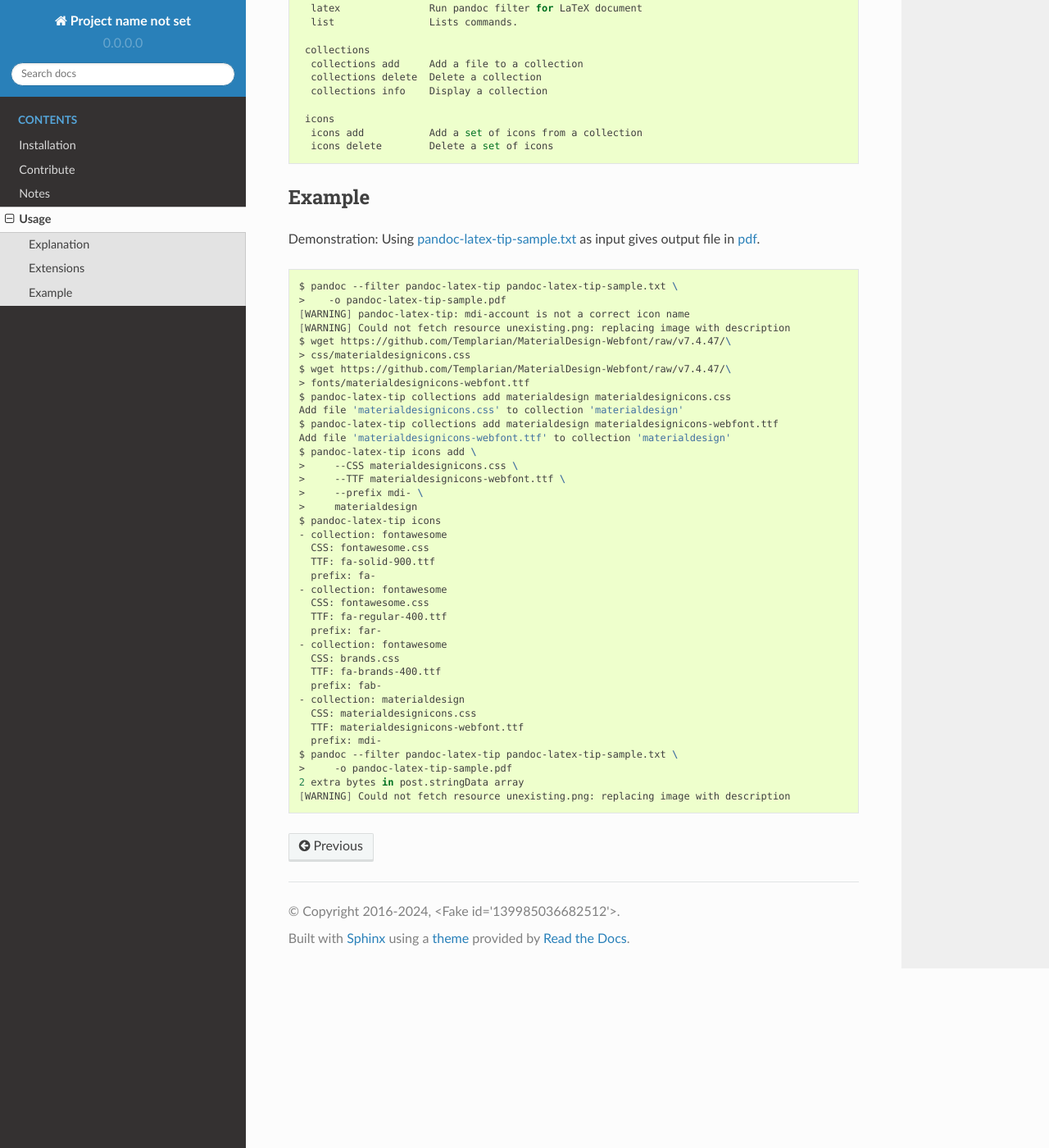
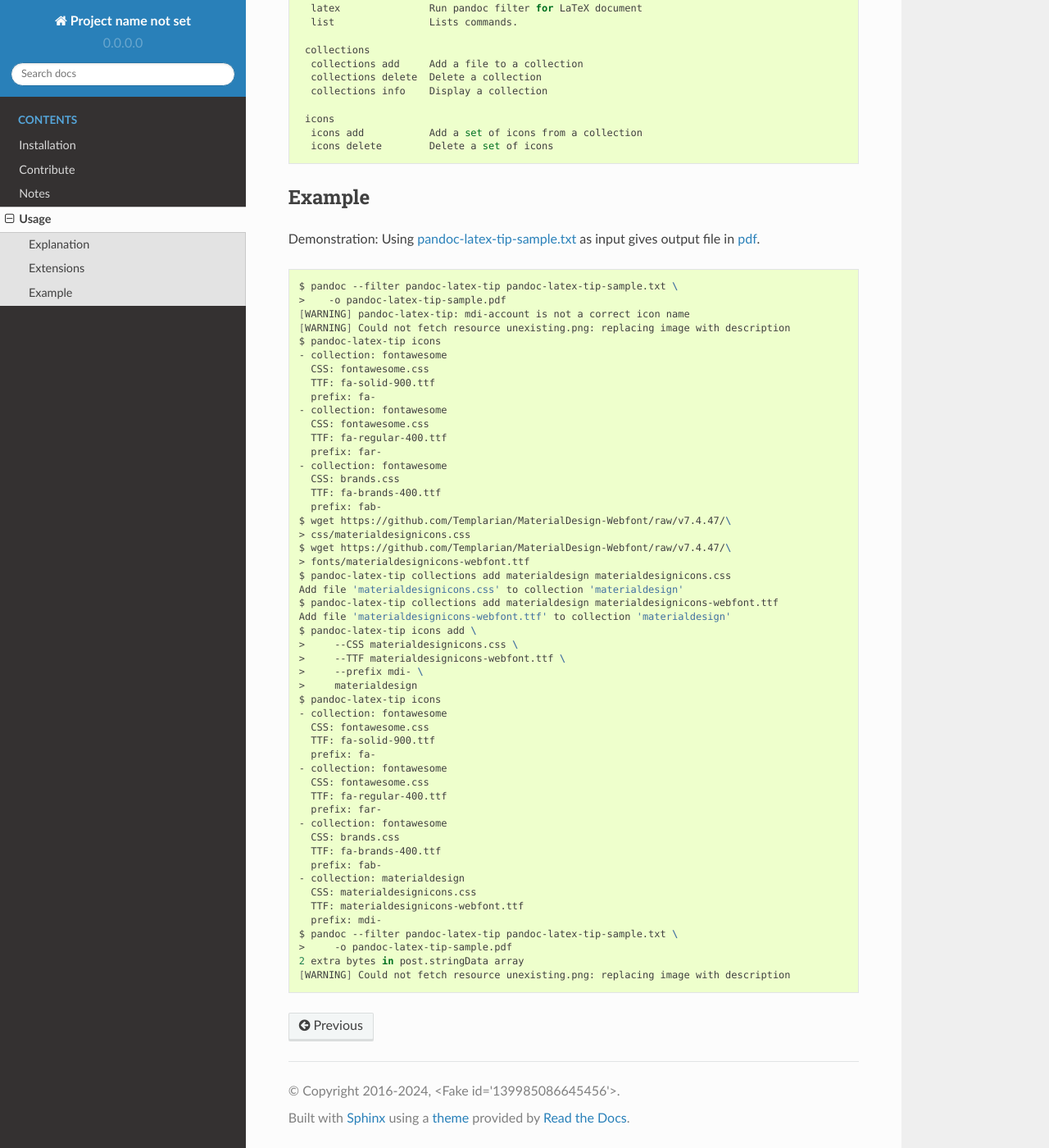
Before and after one commit to chdemko/pandoc-latex-tip, a Sphinx documentation site: the page built from docs/usage.rst, in a window 1280 px wide and 1400 px high, scrolled down 2185 px. Shown: the whole window at 82% size. Built offline with Sphinx 7.4.7 and the Read the Docs theme 2.0.0, drawn with Linux system fonts in a browser that asks for light colours; the version number is read from the project's files by our own code.

Commit message:
Add example

```diff
--- a/docs/usage.rst
+++ b/docs/usage.rst
@@ -144,6 +144,19 @@ as input gives output file in
     >    -o pandoc-latex-tip-sample.pdf
     [WARNING] pandoc-latex-tip: mdi-account is not a correct icon name
     [WARNING] Could not fetch resource unexisting.png: replacing image with description
+    $ pandoc-latex-tip icons
+    - collection: fontawesome
+      CSS: fontawesome.css
+      TTF: fa-solid-900.ttf
+      prefix: fa-
+    - collection: fontawesome
+      CSS: fontawesome.css
+      TTF: fa-regular-400.ttf
+      prefix: far-
+    - collection: fontawesome
+      CSS: brands.css
+      TTF: fa-brands-400.ttf
+      prefix: fab-
     $ wget https://github.com/Templarian/MaterialDesign-Webfont/raw/v7.4.47/\
     > css/materialdesignicons.css
     $ wget https://github.com/Templarian/MaterialDesign-Webfont/raw/v7.4.47/\
```
